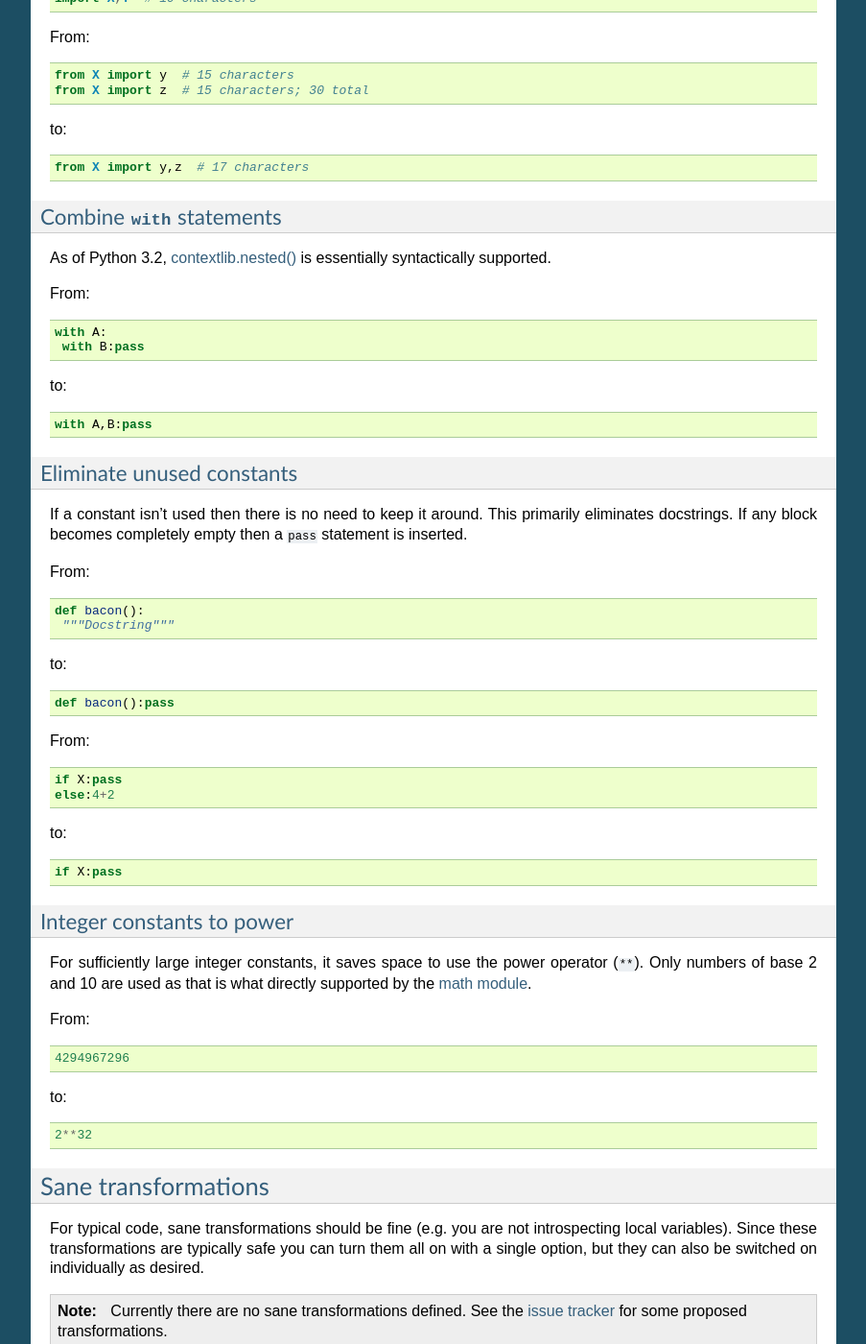
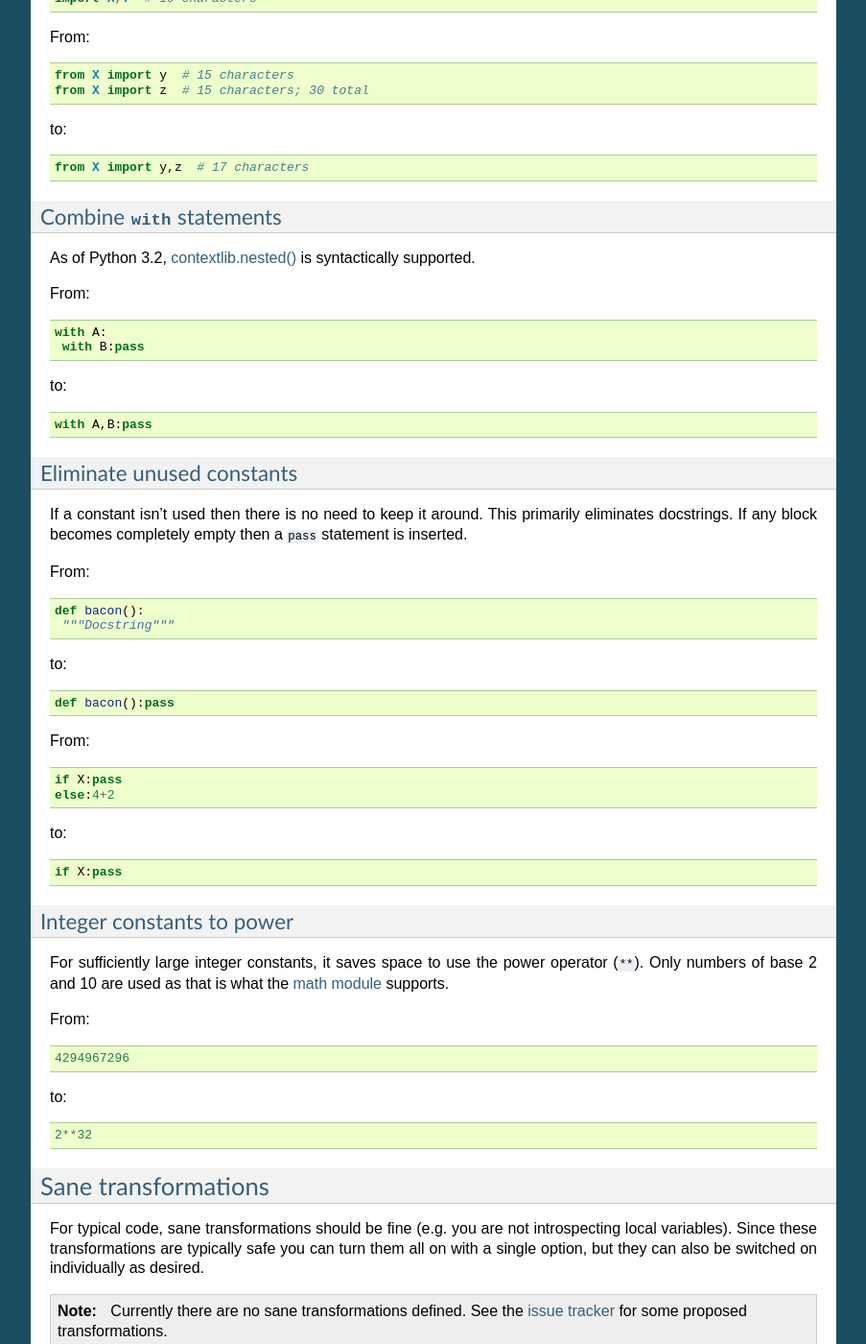
Before and after one commit to brettcannon/mnfy, a Sphinx documentation site: the page built from docs/index.rst, in a window 1280 px wide and 1400 px high, scrolled down 2462 px. Shown: the whole window at 96% size, without its empty margins (198-1101 px from the left). Built offline with Sphinx 7.4.7, drawn with Linux system fonts in a browser that asks for light colours; some of the changed text lies outside the part shown.

Commit message:
Wording tweaks

```diff
--- a/docs/index.rst
+++ b/docs/index.rst
@@ -136,7 +136,7 @@ to::
 Combine ``with`` statements
 +++++++++++++++++++++++++++
 
-As of Python 3.2, `contextlib.nested()`_ is essentially syntactically supported.
+As of Python 3.2, `contextlib.nested()`_ is syntactically supported.
 
 From::
 
@@ -180,7 +180,7 @@ Integer constants to power
 
 For sufficiently large integer constants, it saves space to use the power
 operator (``**``). Only numbers of base 2 and 10 are used as that is what
-directly supported by the `math module`_.
+the `math module`_ supports.
 
 From::
 
```
Also changed, not shown: other parts of docs/index.rst (+2 -2 lines).
